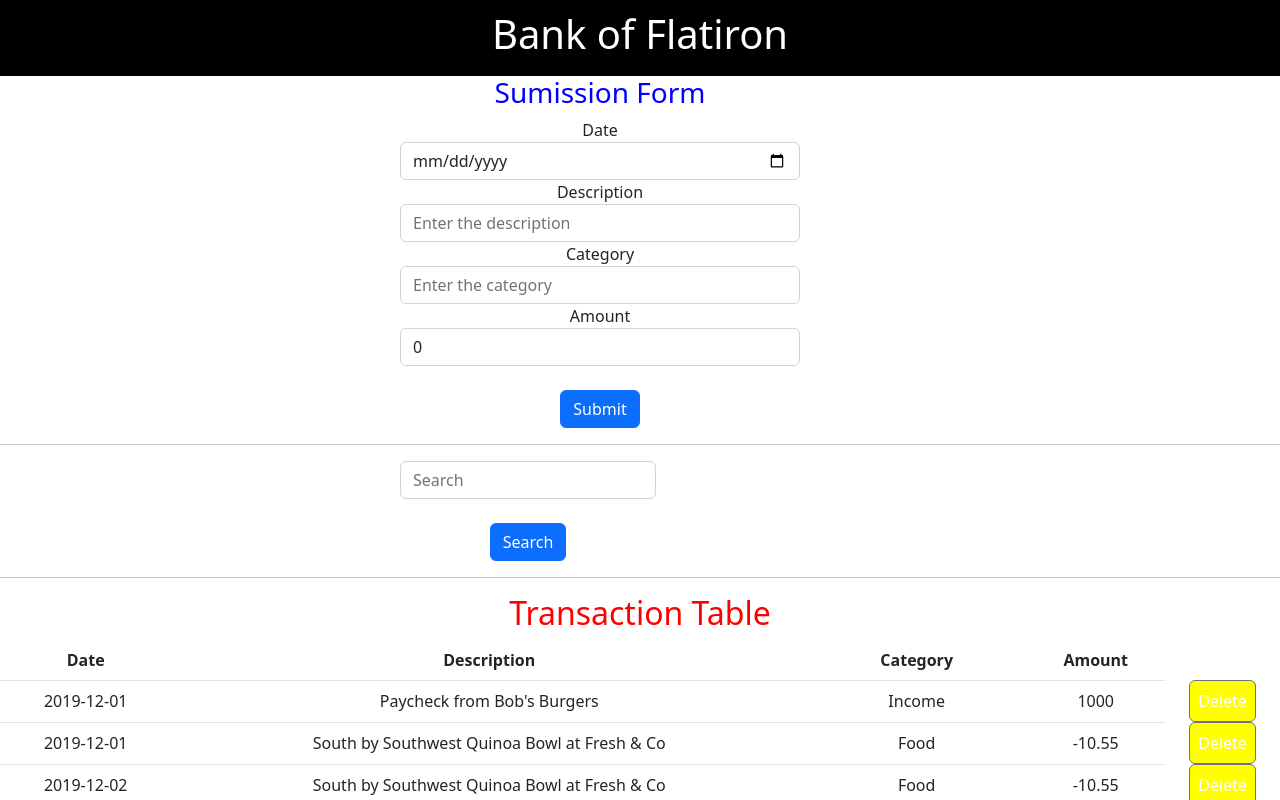
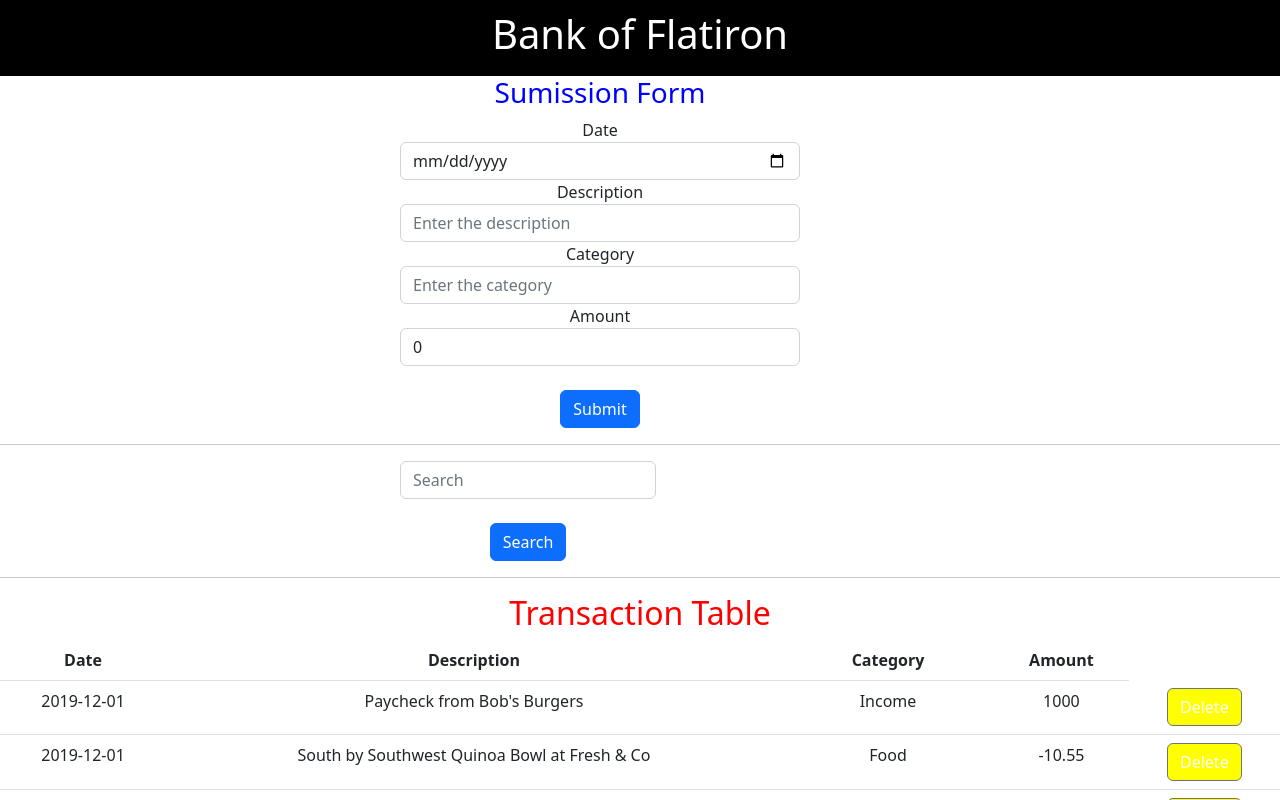
Before and after one commit to Osorabrian/Bank-of-flatiron, a React (Create React App) app: page / in a window 1280 px wide. Shown: the top 800 px of the page. Built offline with nearby package versions, Linux system fonts and the light colour scheme; data requests are answered from the project's data file.

Commit message:
insert delete button into table data

```diff
--- a/data/db.json
+++ b/data/db.json
@@ -111,13 +111,6 @@
       "category": "thfdg",
       "amount": "150",
       "id": 16
-    },
-    {
-      "date": "",
-      "description": "",
-      "category": "",
-      "amount": 0,
-      "id": 17
     }
   ]
 }
--- a/src/components/TableData.js
+++ b/src/components/TableData.js
@@ -14,7 +14,7 @@ function TableData({id, date, description, category, amount, deleteData}){
             <td>{description}</td>
             <td>{category}</td>
             <td>{amount}</td>
-            <Button style={{backgroundColor:"yellow"}} onClick={() => {deleteEntry()}}>Delete</Button>
+            <td><Button style={{backgroundColor:"yellow"}} onClick={() => {deleteEntry()}}>Delete</Button></td>
         </tr>
     )
 }
```
